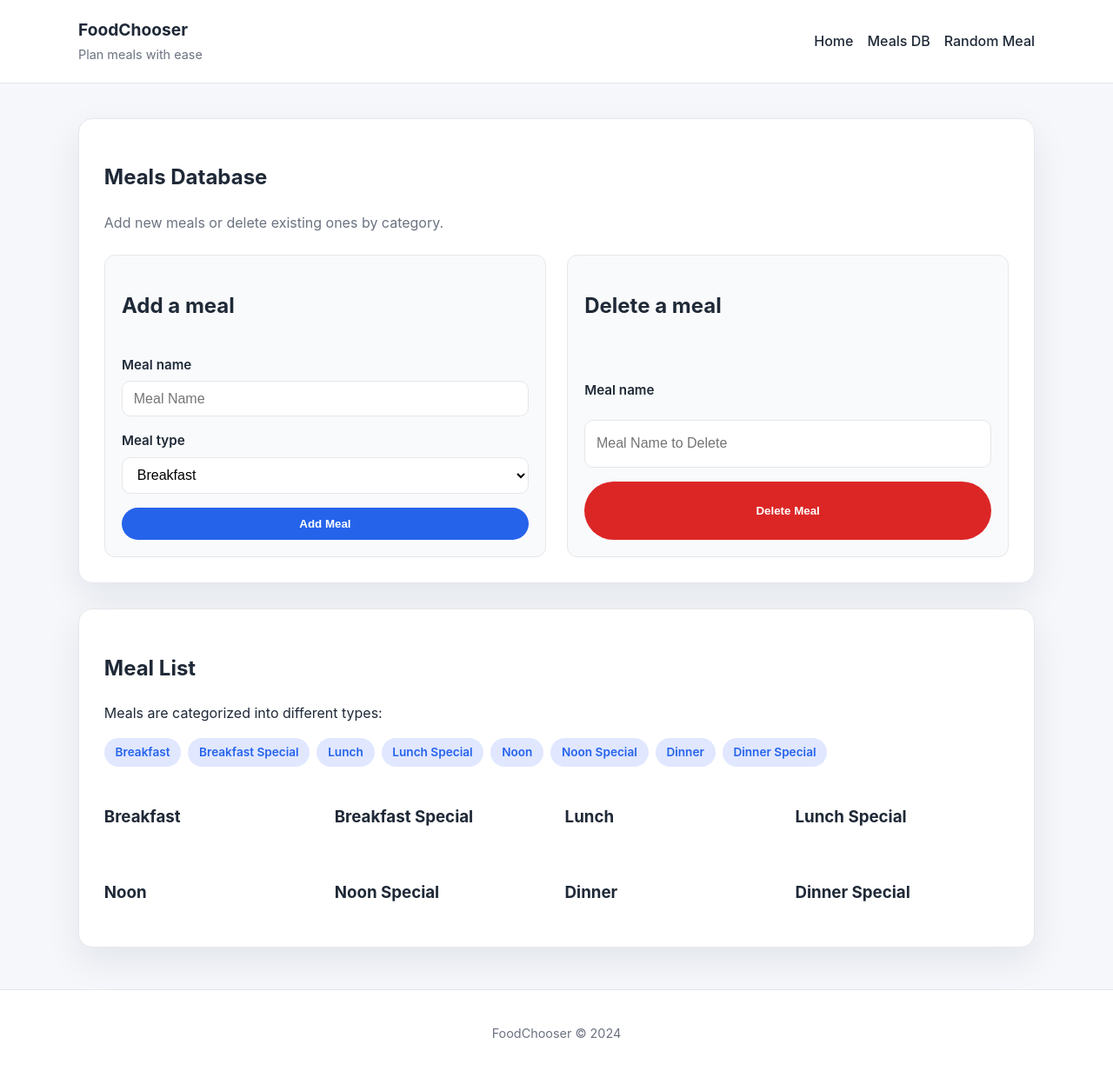
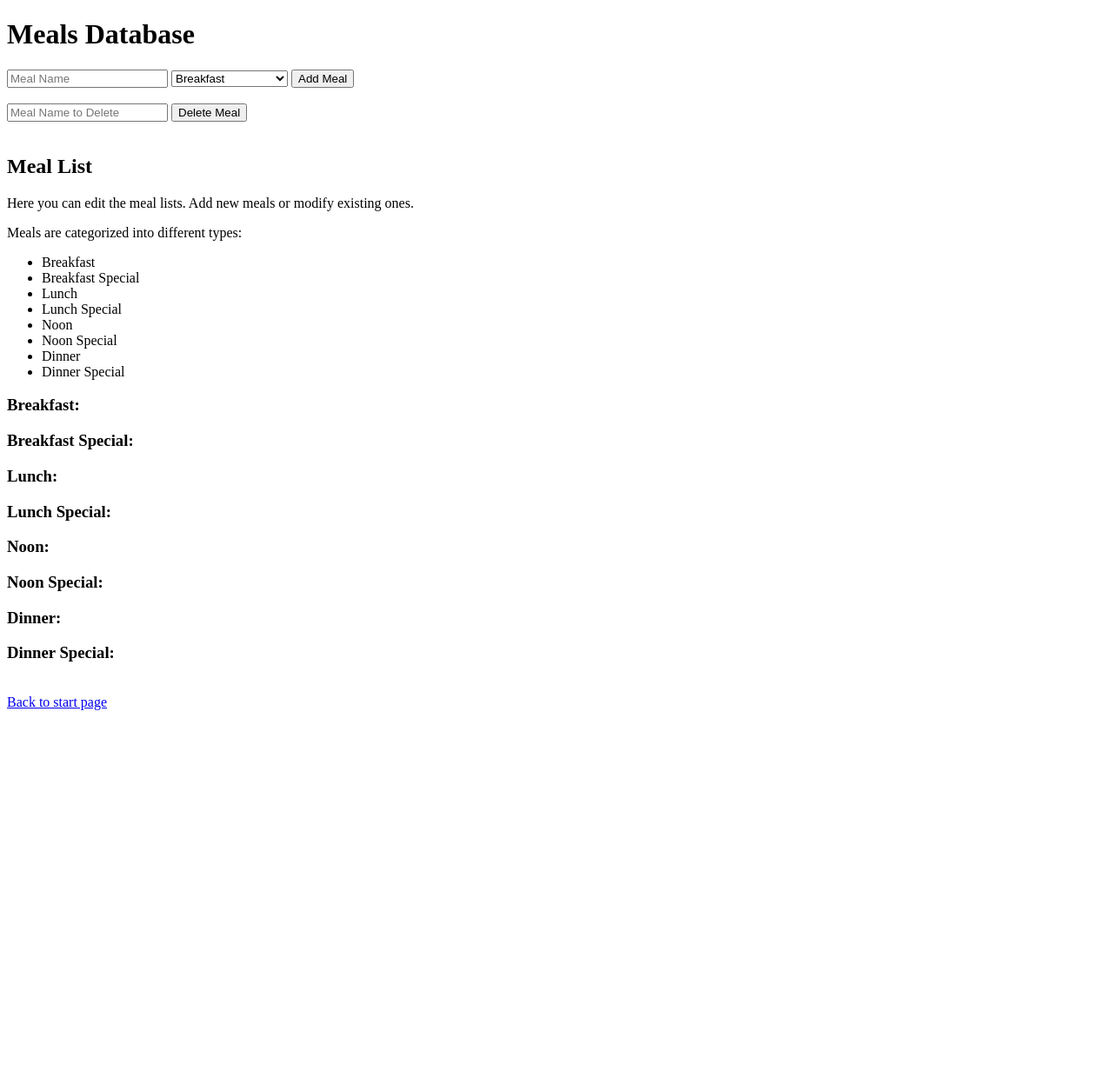
Before and after one commit to RombotLabs/FoodChooser, a Python web app: template flask/templates/meals_db.html in a window 1280 px wide. Shown: the whole page at 87% size. After the commit the page ends 817 px from the top, so only its background shows below. Run offline with Jinja, Linux system fonts and the light colour scheme; the template is opened without the code that fills it, so the values that code supplies are empty.

Commit message:
Revert "Add base template and shared CSS; refactor templates"

```diff
--- a/flask/static/styles.css
+++ /dev/null
@@ -1,224 +0,0 @@
-:root {
-  color-scheme: light;
-  --bg: #f5f7fb;
-  --card: #ffffff;
-  --text: #1f2937;
-  --muted: #6b7280;
-  --accent: #2563eb;
-  --accent-dark: #1d4ed8;
-  --accent-soft: #e0e7ff;
-  --danger: #dc2626;
-  --border: #e5e7eb;
-  --shadow: 0 16px 40px rgba(15, 23, 42, 0.08);
-}
-
-* {
-  box-sizing: border-box;
-}
-
-body {
-  margin: 0;
-  font-family: "Inter", "Segoe UI", system-ui, sans-serif;
-  background: var(--bg);
-  color: var(--text);
-  line-height: 1.6;
-}
-
-.container {
-  width: min(1100px, 90vw);
-  margin: 0 auto;
-}
-
-.site-header {
-  background: var(--card);
-  border-bottom: 1px solid var(--border);
-  position: sticky;
-  top: 0;
-  z-index: 10;
-}
-
-.header-content {
-  display: flex;
-  justify-content: space-between;
-  align-items: center;
-  padding: 1.2rem 0;
-  gap: 1.5rem;
-}
-
-.brand-title {
-  display: block;
-  font-weight: 700;
-  font-size: 1.2rem;
-}
-
-.brand-subtitle {
-  font-size: 0.9rem;
-  color: var(--muted);
-}
-
-.nav-links {
-  display: flex;
-  gap: 1rem;
-  flex-wrap: wrap;
-}
-
-.nav-link {
-  color: var(--text);
-  text-decoration: none;
-  font-weight: 500;
-}
-
-.nav-link:hover {
-  color: var(--accent);
-}
-
-.main-content {
-  padding: 2.5rem 0 3rem;
-  display: grid;
-  gap: 1.8rem;
-}
-
-.card {
-  background: var(--card);
-  border-radius: 16px;
-  padding: 1.8rem;
-  box-shadow: var(--shadow);
-  border: 1px solid var(--border);
-}
-
-.muted {
-  color: var(--muted);
-}
-
-.action-grid {
-  display: grid;
-  gap: 1rem;
-  margin-top: 1.5rem;
-}
-
-.form-grid {
-  display: grid;
-  gap: 1.5rem;
-  grid-template-columns: repeat(auto-fit, minmax(260px, 1fr));
-  margin-top: 1.5rem;
-}
-
-.form-card {
-  display: grid;
-  gap: 1rem;
-  padding: 1.2rem;
-  border-radius: 12px;
-  border: 1px solid var(--border);
-  background: #f9fafb;
-}
-
-.form-row {
-  display: grid;
-  gap: 0.4rem;
-}
-
-label {
-  font-weight: 600;
-  font-size: 0.95rem;
-}
-
-input,
-select {
-  padding: 0.65rem 0.8rem;
-  border-radius: 10px;
-  border: 1px solid var(--border);
-  font-size: 1rem;
-  background: #fff;
-}
-
-input:focus,
-select:focus {
-  outline: 2px solid var(--accent-soft);
-  border-color: var(--accent);
-}
-
-.btn {
-  border: none;
-  border-radius: 999px;
-  padding: 0.7rem 1.4rem;
-  font-weight: 600;
-  cursor: pointer;
-  background: var(--accent);
-  color: #fff;
-  transition: transform 0.2s ease, box-shadow 0.2s ease;
-}
-
-.btn:hover {
-  background: var(--accent-dark);
-  transform: translateY(-1px);
-  box-shadow: 0 12px 24px rgba(37, 99, 235, 0.2);
-}
-
-.btn-secondary {
-  background: #111827;
-}
-
-.btn-secondary:hover {
-  background: #0f172a;
-}
-
-.btn-danger {
-  background: var(--danger);
-}
-
-.btn-danger:hover {
-  background: #b91c1c;
-}
-
-.pill-list {
-  display: flex;
-  flex-wrap: wrap;
-  gap: 0.5rem;
-  list-style: none;
-  padding: 0;
-  margin: 1rem 0 1.5rem;
-}
-
-.pill-list li {
-  background: var(--accent-soft);
-  color: var(--accent);
-  padding: 0.35rem 0.8rem;
-  border-radius: 999px;
-  font-weight: 600;
-  font-size: 0.85rem;
-}
-
-.meal-grid {
-  display: grid;
-  gap: 1.2rem;
-  grid-template-columns: repeat(auto-fit, minmax(200px, 1fr));
-}
-
-.meal-list {
-  display: grid;
-  gap: 0.4rem;
-}
-
-.site-footer {
-  border-top: 1px solid var(--border);
-  padding: 1.5rem 0 2rem;
-  color: var(--muted);
-  background: var(--card);
-}
-
-.footer-content {
-  text-align: center;
-  font-size: 0.9rem;
-}
-
-@media (max-width: 720px) {
-  .header-content {
-    flex-direction: column;
-    align-items: flex-start;
-  }
-
-  .nav-links {
-    width: 100%;
-    justify-content: flex-start;
-  }
-}
--- a/flask/templates/base.html
+++ /dev/null
@@ -1,34 +0,0 @@
-<!DOCTYPE html>
-<html lang="en">
-<head>
-    <meta charset="UTF-8" />
-    <meta name="viewport" content="width=device-width, initial-scale=1" />
-    <title>{% block title %}FoodChooser{% endblock %}</title>
-    <link rel="stylesheet" href="{{ url_for('static', filename='styles.css') }}" />
-</head>
-<body>
-    <header class="site-header">
-        <div class="container header-content">
-            <div class="brand">
-                <span class="brand-title">FoodChooser</span>
-                <span class="brand-subtitle">Plan meals with ease</span>
-            </div>
-            <nav class="nav-links">
-                <a href="/" class="nav-link">Home</a>
-                <a href="/meals_db" class="nav-link">Meals DB</a>
-                <a href="/random_meal" class="nav-link">Random Meal</a>
-            </nav>
-        </div>
-    </header>
-
-    <main class="container main-content">
-        {% block content %}{% endblock %}
-    </main>
-
-    <footer class="site-footer">
-        <div class="container footer-content">
-            <p>FoodChooser &copy; {{ 2024 }}</p>
-        </div>
-    </footer>
-</body>
-</html>
--- a/flask/templates/meals_db.html
+++ b/flask/templates/meals_db.html
@@ -1,21 +1,14 @@
-{% extends "base.html" %}
-
-{% block title %}Meals database{% endblock %}
-
-{% block content %}
-<section class="card">
+<!DOCTYPE html>
+<html>
+<head>
+    <meta charset="UTF-8" />
+    <title>Meals database</title>
+</head>
+<body>
     <h1>Meals Database</h1>
-    <p class="muted">Add new meals or delete existing ones by category.</p>
-    <div class="form-grid">
-        <form action="/add_meal" method="post" class="form-card">
-            <h2>Add a meal</h2>
-            <div class="form-row">
-                <label for="meal_name">Meal name</label>
-                <input id="meal_name" type="text" name="meal_name" placeholder="Meal Name" required>
-            </div>
-            <div class="form-row">
-                <label for="meal_type">Meal type</label>
-                <select id="meal_type" name="meal_type" required>
+    <form action="/add_meal" method="post">
+        <input type="text" name="meal_name" placeholder="Meal Name" required>
+        <select name="meal_type" required>
             <option value="breakfast">Breakfast</option>
             <option value="breakfast_special">Breakefast Special</option>
             <option value="lunch">Lunch</option>
@@ -25,25 +18,18 @@
             <option value="dinner">Dinner</option>
             <option value="dinner_special">Dinner Special</option>
         </select>
-            </div>
-            <button type="submit" class="btn">Add Meal</button>
+        <button type="submit">Add Meal</button>
     </form>
-
-        <form action="/delete_meal" method="post" class="form-card">
-            <h2>Delete a meal</h2>
-            <div class="form-row">
-                <label for="delete_meal_name">Meal name</label>
-                <input id="delete_meal_name" type="text" name="meal_name" placeholder="Meal Name to Delete" required>
-            </div>
-            <button type="submit" class="btn btn-danger">Delete Meal</button>
+    <br>
+    <form action="/delete_meal" method="post">
+        <input type="text" name="meal_name" placeholder="Meal Name to Delete" required>
+        <button type="submit">Delete Meal</button>
     </form>
-    </div>
-</section>
-
-<section class="card">
+    <br>
         <h2>Meal List</h2>
+        <p>Here you can edit the meal lists. Add new meals or modify existing ones.</p>
         <p>Meals are categorized into different types:</p>
-    <ul class="pill-list">
+        <ul>
             <li>Breakfast</li>
             <li>Breakfast Special</li>
             <li>Lunch</li>
@@ -54,55 +40,55 @@
             <li>Dinner Special</li>
         </ul>
 
-    <div class="meal-grid">
+        <h3>Breakfast:</h3>
         <div>
-            <h3>Breakfast</h3>
             {% for meal in breakfast %}
                 <p>- {{ meal }}</p>
             {% endfor %}
         </div>
+        <h3>Breakfast Special:</h3>
         <div>
-            <h3>Breakfast Special</h3>
             {% for meal in breakfast_special %}
                 <p>- {{ meal }}</p>
             {% endfor %}
         </div>
+        <h3>Lunch:</h3>
         <div>
-            <h3>Lunch</h3>
             {% for meal in lunch %}
                 <p>- {{ meal }}</p>
             {% endfor %}
         </div>
+        <h3>Lunch Special:</h3>
         <div>
-            <h3>Lunch Special</h3>
             {% for meal in lunch_special %}
                 <p>- {{ meal }}</p>
             {% endfor %}
         </div>
+        <h3>Noon:</h3>
         <div>
-            <h3>Noon</h3>
             {% for meal in noon %}
                 <p>- {{ meal }}</p>
             {% endfor %}
         </div>
+        <h3>Noon Special:</h3>
         <div>
-            <h3>Noon Special</h3>
             {% for meal in noon_special %}
                 <p>- {{ meal }}</p>
             {% endfor %}
         </div>
+        <h3>Dinner:</h3>
         <div>
-            <h3>Dinner</h3>
             {% for meal in dinner %}
                 <p>- {{ meal }}</p>
             {% endfor %}
         </div>
+        <h3>Dinner Special:</h3>
         <div>
-            <h3>Dinner Special</h3>
             {% for meal in dinner_special %}
                 <p>- {{ meal }}</p>
             {% endfor %}
         </div>
-    </div>
-</section>
-{% endblock %}
+    <br>
+    <a href="/">Back to start page</a>
+</body>
+</html>
```
Also changed, not shown: flask/templates/index.html (+15 -17 lines), flask/templates/random_meal.html (+18 -21 lines). Lines whose indentation alone changed are shown as unchanged.
